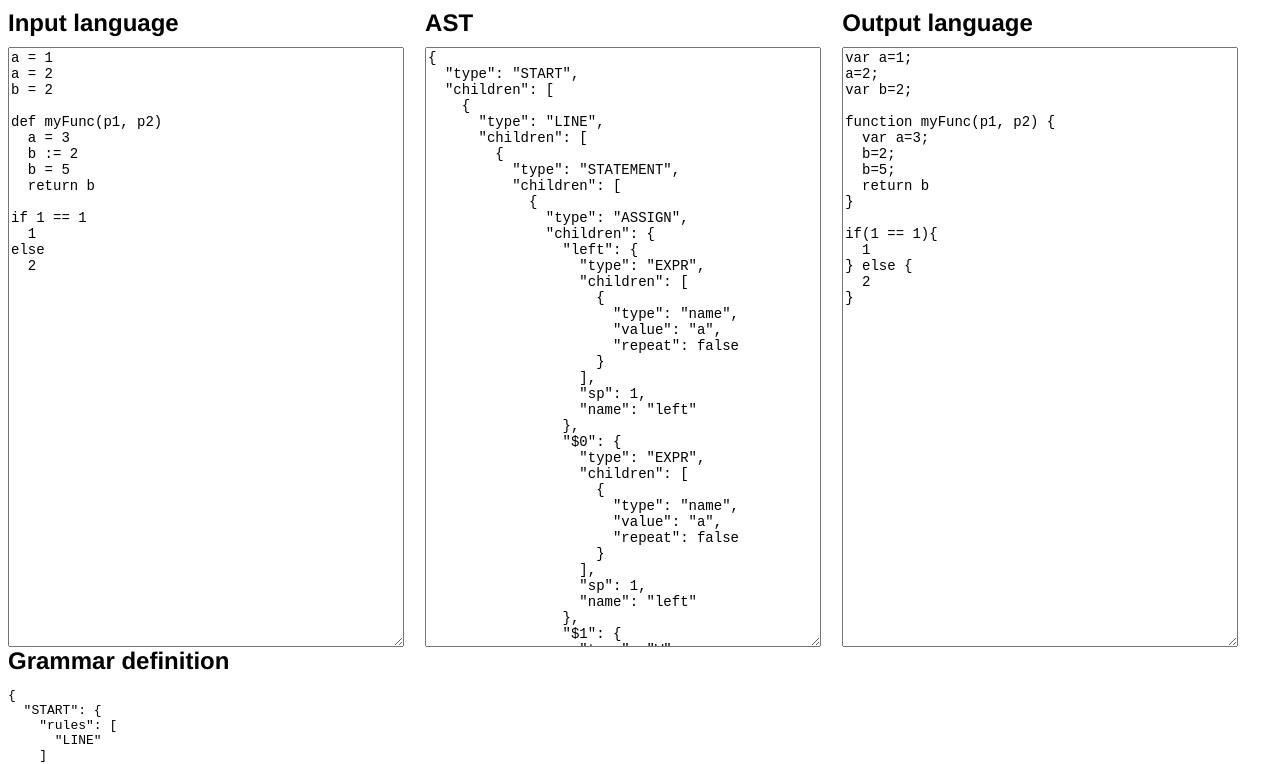
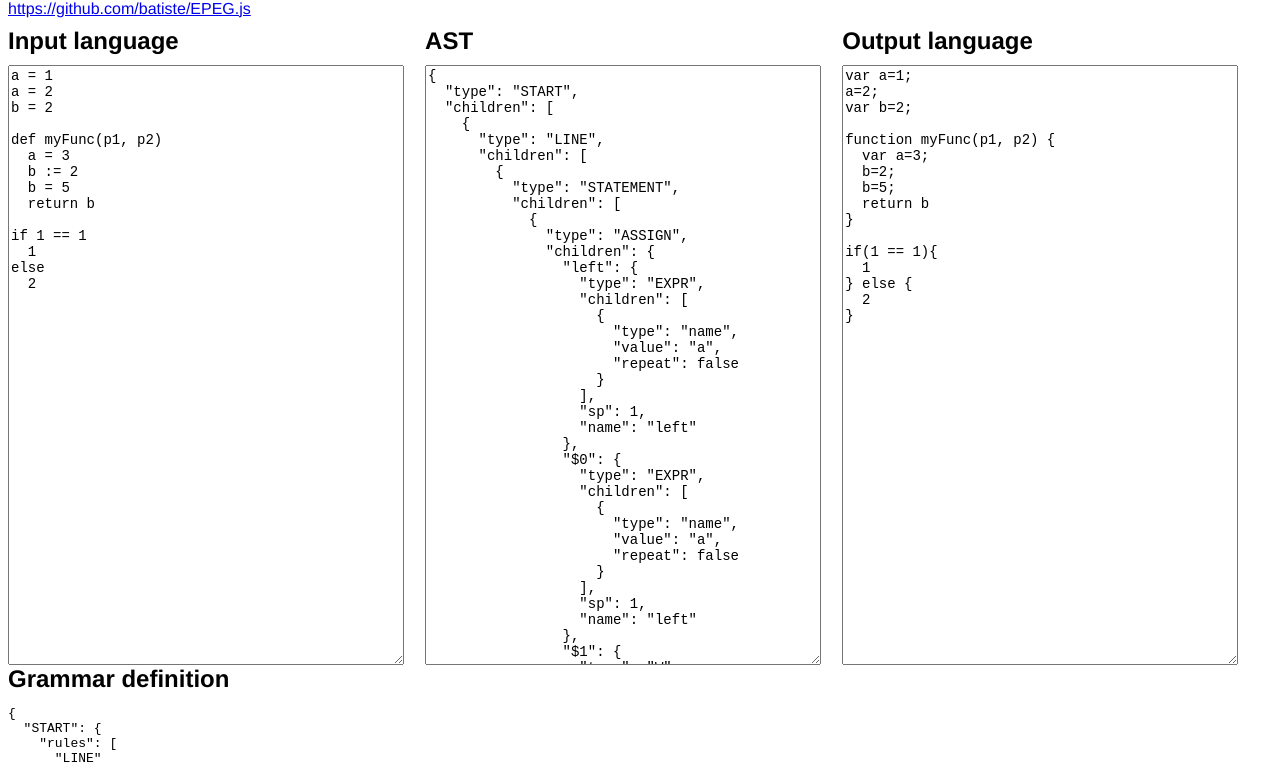
Before and after one commit to batiste/EPEG.js, a plain HTML site: page index.html in a window 1280 px wide. Shown: the part 63-827 px from the top of the page. Drawn offline with Linux system fonts and the light colour scheme.

Commit message:
Add a link to the github page

```diff
--- a/index.html
+++ b/index.html
@@ -23,6 +23,8 @@ h1, h2, h3 {
 <h1>
 EPEG.js demo
 </h1>
+
+<a href="https://github.com/batiste/EPEG.js">https://github.com/batiste/EPEG.js</a>
 
 <div style="clear:both">
 <div class="col">
```
